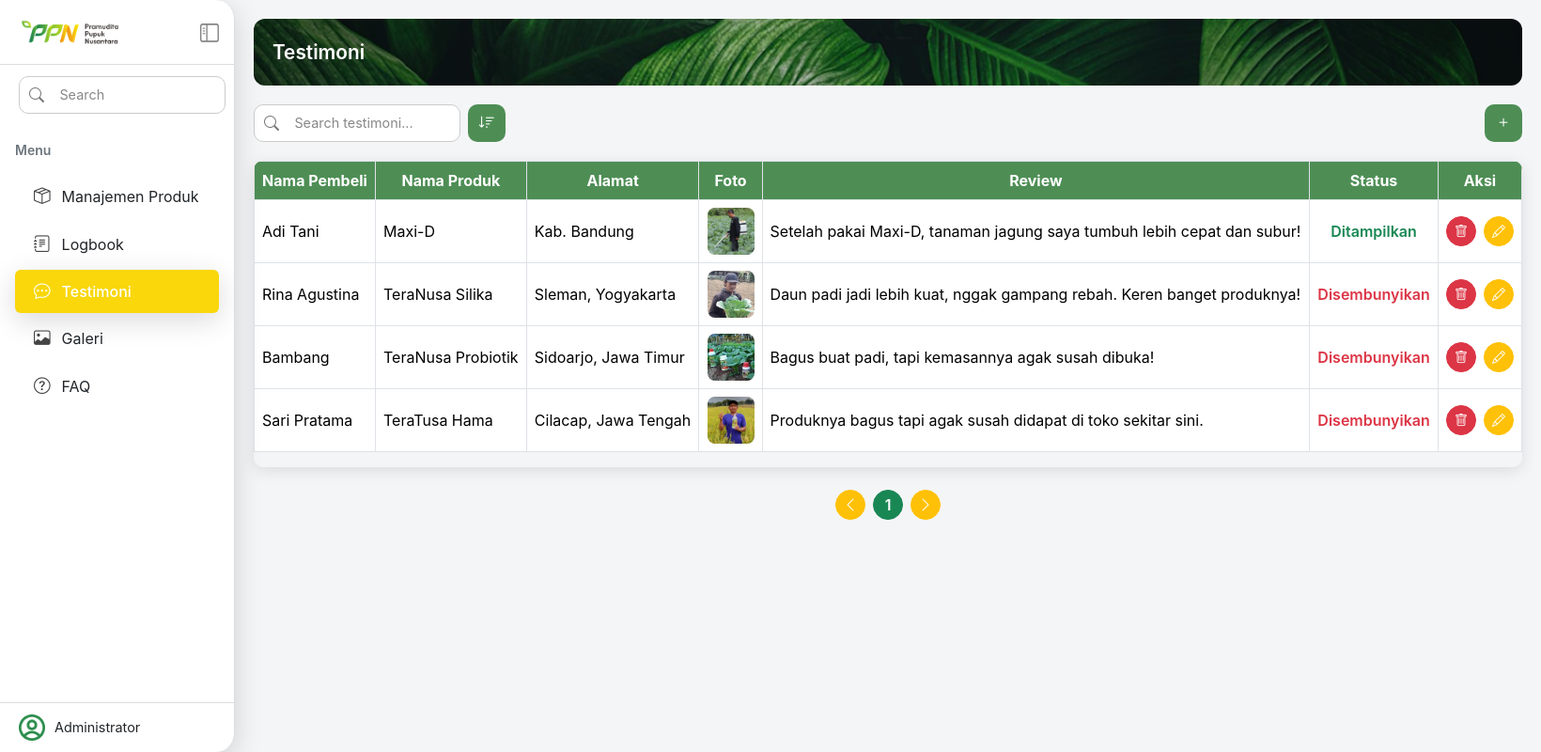
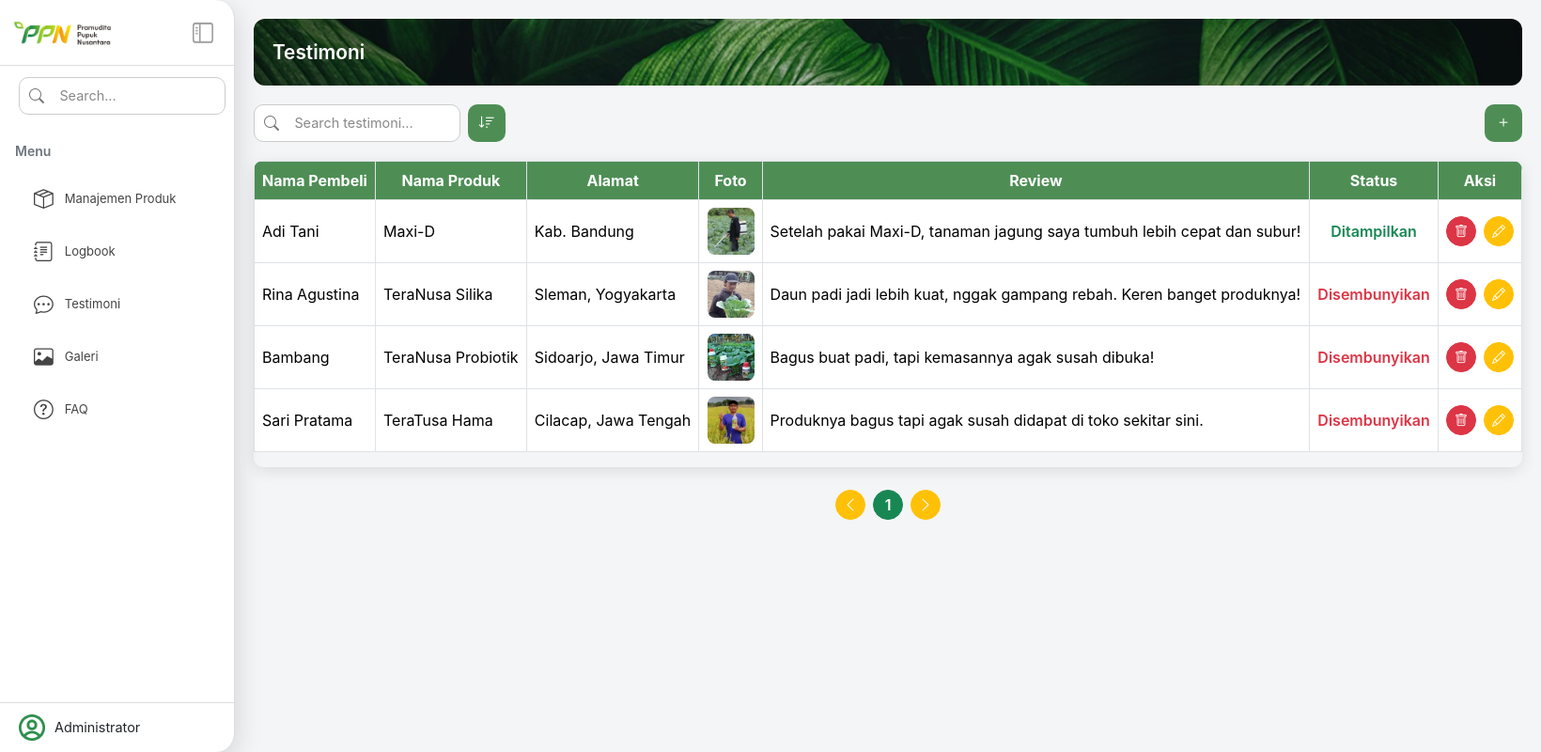
Before and after one commit to FauzanRAY-STAR/Web_PPN, a PHP site: page /WEB_PPN/admin/page/ulasan.php in a window 1640 px wide. Shown: the whole page at 94% size. Run offline with PHP 8.4, Linux system fonts and the light colour scheme.

Commit message:
fixing dynamic sidebar ready touse & FE testimoni

```diff
--- a/admin/page/ulasan.php
+++ b/admin/page/ulasan.php
@@ -70,63 +70,6 @@
       overflow-x: hidden;
     }
 
-    /* SIDEBAR */
-.sidebar {
-  background: #fff;
-  border-right: 1px solid #ddd;
-  width: 250px;
-  transition: width 0.3s ease;
-  overflow: hidden;
-  display: flex;
-  flex-direction: column;
-  height: 100vh;
-  position: fixed;
-  border-top-right-radius: 20px;
-  border-bottom-right-radius: 20px;
-  box-shadow: 0 8px 30px rgba(0, 0, 0, 0.15);
-}
-
-
-    .sidebar.minimized {
-      width: 80px;
-    }
-
-    .sidebar .logo {
-      display: flex;
-      align-items: center;
-      justify-content: space-between;
-      padding: 16px;
-      border-bottom: 1px solid #ddd;
-    }
-
-    .logo-full {
-      height: 36px;
-    }
-
-    .logo-icon {
-      height: 32px;
-      display: none;
-    }
-
-    .sidebar.minimized .logo-full {
-      display: none;
-    }
-
-    .sidebar.minimized .logo-icon {
-      display: block !important;
-    }
-
-    /* TOGGLE BUTTON (no animation) */
-    #toggleSidebar {
-      background: none;
-      border: none;
-      padding: 0;
-    }
-
-    #toggleSidebar img {
-      width: 20px;
-      height: 20px;
-    }
 
     /* SEARCH BOX STYLE */
     .search-box {
@@ -183,75 +126,7 @@
       display: flex;
     }
 
-    /* MENU */
-    .menu-item {
-      display: flex;
-      align-items: center;
-      padding: 10px 20px;
-      cursor: pointer;
-      border-radius: 6px;
-      transition: background 0.2s;
-      margin-bottom: 4px;
-    }
 
-    .menu-item:hover {
-      background-color: #f3f7ee;
-    }
-
-.menu-item.active {
-  background-color: #F9D70B;
-  color: white;
-  font-weight: 500;
-  box-shadow: 0 8px 30px rgba(0, 0, 0, 0.15);
-}
-
-
-    .menu-item i {
-      margin-right: 12px;
-      font-size: 1.1rem;
-      color: #444;
-    }
-
-    .sidebar.minimized .menu-item {
-      justify-content: center;
-      padding: 12px;
-    }
-
-    .sidebar.minimized .menu-item span {
-      display: none;
-    }
-
-    /* FOOTER */
-    .sidebar-footer {
-      border-top: 1px solid #ddd;
-      padding: 12px 20px;
-      font-size: 0.9rem;
-      display: flex;
-      align-items: center;
-      margin-top: auto;
-    }
-
-    .sidebar-footer img {
-      width: 28px;
-      height: 28px;
-      margin-right: 10px;
-    }
-
-    .sidebar.minimized .sidebar-footer span {
-      display: none;
-    }
-
-    /* MAIN */
-    .main {
-      margin-left: 250px;
-      flex: 1;
-      padding: 20px;
-      transition: margin-left 0.3s ease;
-    }
-
-    .sidebar.minimized ~ .main {
-      margin-left: 80px;
-    }
 
     .header-section {
       background: url('../../asset/img/HeadBanner.png') center/cover;
@@ -346,43 +221,9 @@
 
 <body>
   <div class="d-flex">
-    <!-- SIDEBAR -->
-    <div id="sidebar" class="sidebar">
-      <div class="logo">
-        <img src="../../asset/img/Logo.png" alt="PPN Logo" class="logo-full">
-        <button class="btn btn-sm" id="toggleSidebar" style="background: none; border: none; padding: 0;">
-          <img src="../../asset/img/Sidebar.png" alt="Toggle Sidebar" style="width: 20px; height: 20px;">
-        </button>
-      </div>
-
-      <!-- SEARCH -->
-      <div class="search-container">
-        <div class="search-box">
-          <i class="bi bi-search"></i>
-          <input type="text" placeholder="Search">
-        </div>
-        <div class="search-icon-only">
-          <i class="bi bi-search"></i>
-        </div>
-      </div>
-
-      <!-- MENU -->
-      <div class="p-3">
-        <p class="text-secondary small fw-semibold">Menu</p>
-        <div class="menu-item"><i class="bi bi-box-seam" ></i><span>Manajemen Produk</span></div>
-        <div class="menu-item"><i class="bi bi-journal-text"></i><span>Logbook</span></div>
-        <div class="menu-item active"><i class="bi bi-chat-dots" style="color: white;"></i><span>Testimoni</span></div>
-        <div class="menu-item"><i class="bi bi-image"></i><span>Galeri</span></div>
-        <div class="menu-item"><i class="bi bi-question-circle"></i><span>FAQ</span></div>
-      </div>
-
-      <!-- FOOTER -->
-      <div class="sidebar-footer">
-        <img src="../../asset/img/userlog.png" alt="Admin">
-        <span>Administrator</span>
-      </div>
-    </div>
-
+<?php
+    include('../template/sidebar.php');
+    ?>
     <div class="main">
   <div class="header-section">Testimoni</div>
 
--- a/admin/template/sidebar.php
+++ b/admin/template/sidebar.php
@@ -1,36 +1,21 @@
-<!DOCTYPE html>
-<html lang="id">
-<head>
-  <meta charset="UTF-8">
-  <meta name="viewport" content="width=device-width, initial-scale=1.0">
-  <title>Sidebar - PPN</title>
+<?php
+  // Atur base URL sesuai struktur project kamu
+  $base_url = "http://localhost/WEB_PPN";
+?>
 
-  <!-- Favicon -->
-  <link href="/WEB_PPN/asset/img/LogoIco.ico" rel="icon">
-
-  <!-- Google Fonts -->
-  <link href="https://fonts.googleapis.com/css2?family=Inter:wght@400;500;600&display=swap" rel="stylesheet">
-
-  <!-- Bootstrap -->
+<!-- ====================== STYLESHEET LINK ====================== -->
 <link href="https://cdn.jsdelivr.net/npm/bootstrap@5.3.3/dist/css/bootstrap.min.css" rel="stylesheet">
-
-  <!-- Icons -->
 <link href="https://cdnjs.cloudflare.com/ajax/libs/font-awesome/5.15.3/css/all.min.css" rel="stylesheet">
 <link href="https://cdn.jsdelivr.net/npm/bootstrap-icons@1.11.3/font/bootstrap-icons.css" rel="stylesheet">
+<link rel="stylesheet" href="<?= $base_url ?>/asset/style/sidebar.css">
 
-  <!-- Custom CSS -->
-  <link rel="stylesheet" href="/WEB_PPN/asset/style/sidebar.css">
-</head>
-
-<body>
-  <div class="d-flex">
 <!-- ====================== SIDEBAR ====================== -->
 <div id="sidebar" class="sidebar">
   <!-- Logo & Toggle -->
   <div class="logo d-flex justify-content-between align-items-center p-2">
-        <img src="/WEB_PPN/asset/img/Logo.png" alt="PPN Logo" class="logo-full">
+    <img src="<?= $base_url ?>/asset/img/Logo.png" alt="PPN Logo" class="logo-full">
     <button class="btn" id="toggleSidebar">
-          <img src="/WEB_PPN/asset/img/Sidebar.png" alt="Toggle Sidebar">
+      <img src="<?= $base_url ?>/asset/img/Sidebar.png" alt="Toggle Sidebar">
     </button>
   </div>
 
@@ -48,28 +33,27 @@
   <!-- Menu -->
   <div class="p-3">
     <p class="text-secondary small fw-semibold">Menu</p>
-        <div class="menu-item" data-link="/WEB_PPN/admin/page/manajemen-produk.php">
+    <div class="menu-item" data-link="<?= $base_url ?>/admin/page/manajemen-produk.php">
       <i class="bi bi-box-seam"></i><span>Manajemen Produk</span>
     </div>
-        <div class="menu-item" data-link="/WEB_PPN/admin/page/logbook.php">
+    <div class="menu-item" data-link="<?= $base_url ?>/admin/page/logbook.php">
       <i class="bi bi-journal-text"></i><span>Logbook</span>
     </div>
-        <div class="menu-item" data-link="/WEB_PPN/admin/page/testimoni.php">
+    <div class="menu-item" data-link="<?= $base_url ?>/admin/page/testimoni.php">
       <i class="bi bi-chat-dots"></i><span>Testimoni</span>
     </div>
-        <div class="menu-item" data-link="/WEB_PPN/admin/page/galeri.php">
+    <div class="menu-item" data-link="<?= $base_url ?>/admin/page/galeri.php">
       <i class="bi bi-image"></i><span>Galeri</span>
     </div>
-        <div class="menu-item" data-link="/WEB_PPN/admin/page/faq.php">
+    <div class="menu-item" data-link="<?= $base_url ?>/admin/page/faq.php">
       <i class="bi bi-question-circle"></i><span>FAQ</span>
     </div>
   </div>
 
   <!-- Footer -->
   <div class="sidebar-footer">
-        <img src="/WEB_PPN/asset/img/userlog.png" alt="Admin">
+    <img src="<?= $base_url ?>/asset/img/userlog.png" alt="Admin">
     <span>Administrator</span>
-      </div>
   </div>
 </div>
 
@@ -100,5 +84,3 @@
     });
   });
 </script>
-</body>
-</html>
--- a/asset/style/sidebar.css
+++ b/asset/style/sidebar.css
@@ -292,3 +292,26 @@ body {
 .sidebar .menu-item span {
   font-size: 13px; /* ubah sesuai selera */
 }
+
+/* ===============================
+   ✅ GESER MAIN KETIKA SIDEBAR MINIMIZE
+=============================== */
+.d-flex {
+  position: relative;
+}
+
+#sidebar {
+  transition: width 0.3s ease;
+}
+
+.main {
+  flex: 1;
+  margin-left: 250px;
+  transition: margin-left 0.3s ease;
+  padding: 20px;
+}
+
+/* Saat sidebar di-minimize, main otomatis bergeser kiri */
+#sidebar.minimized ~ .main {
+  margin-left: 80px;
+}
```
Lines whose indentation alone changed are shown as unchanged.
